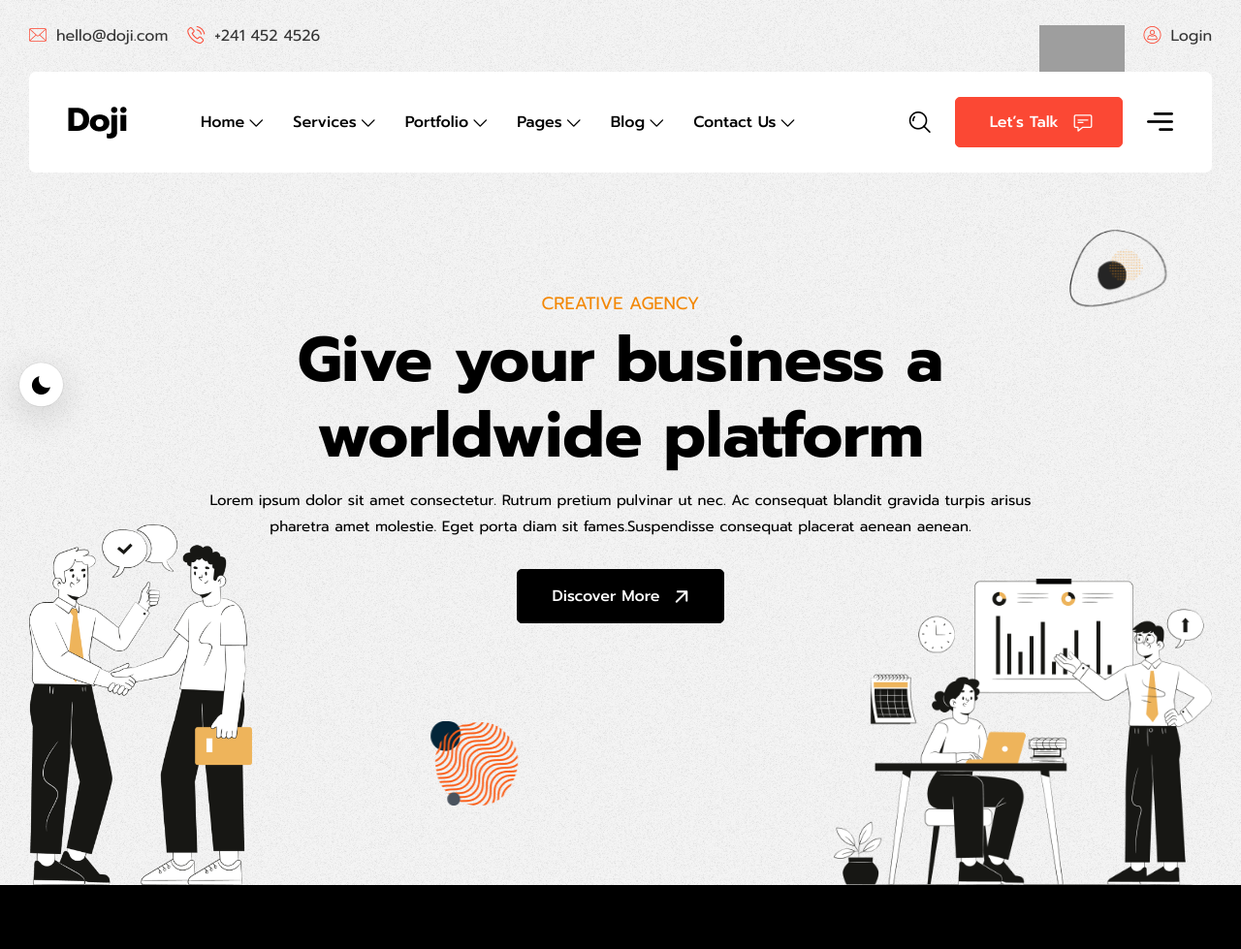
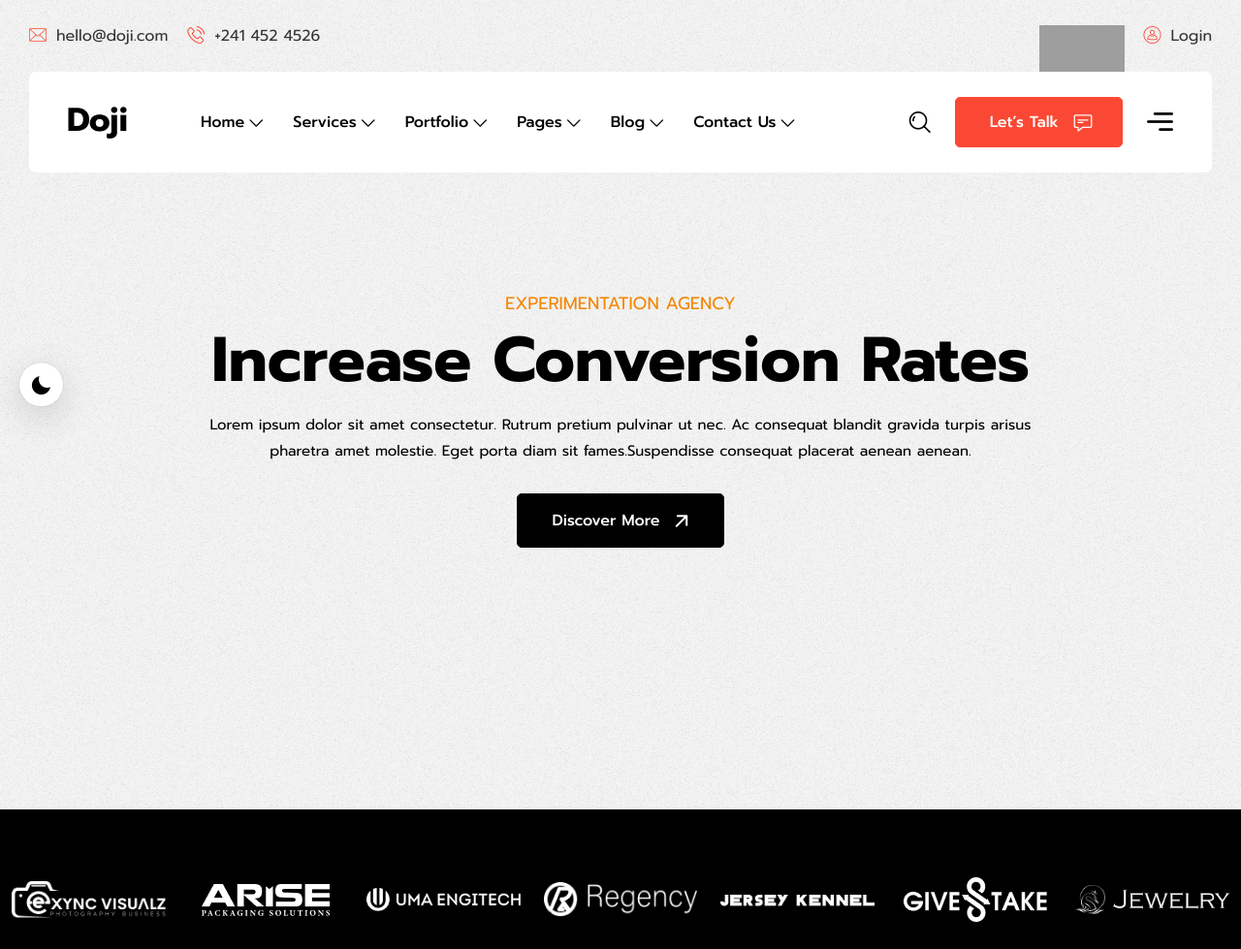
Before and after one commit to FilipRastovic/clarity-enhanced-gatsby, a Gatsby site: page / in a window 1280 px wide. Shown: the top 979 px of the page at 97% size. Built offline with nearby package versions, Linux system fonts and the light colour scheme; Gatsby itself is replaced by a stand-in of ours; grey boxes are pictures that could not be loaded; a web font is replaced by a local one.

Commit message:
changing copy, removing images

```diff
--- a/src/components/Index/Banner.js
+++ b/src/components/Index/Banner.js
@@ -48,34 +48,6 @@ const Banner = () => {
 						<i className="flaticon-right-up"></i>
 					</Link>
 				</div>
-				<div
-					className="main-banner-image text-center one"
-					data-aos="fade-in"
-					data-aos-duration="1000"
-					data-aos-delay="100"
-				>
-					<img
-						src={banner && banner.bannerImage1.publicURL}
-						alt="banner"
-					/>
-				</div>
-				<div
-					className="main-banner-image text-center two"
-					data-aos="fade-in"
-					data-aos-duration="1000"
-					data-aos-delay="300"
-				>
-					<img
-						src={banner && banner.bannerImage2.publicURL}
-						alt="banner"
-					/>
-				</div>
-			</div>
-			<div className="shape1">
-				<img src={shape1} alt="shape1" />
-			</div>
-			<div className="shape2">
-				<img src={shape2} alt="shape2" />
 			</div>
 		</div>
 	);
--- a/src/data/bannerOne/index.json
+++ b/src/data/bannerOne/index.json
@@ -1,7 +1,7 @@
 {
 	"banner": {
-		"title": "Give your business a worldwide platform",
-		"subtitle": "CREATIVE AGENCY",
+		"title": "Increase Conversion Rates",
+		"subtitle": "EXPERIMENTATION AGENCY",
 		"description": "Lorem ipsum dolor sit amet consectetur. Rutrum pretium pulvinar ut nec. Ac consequat blandit gravida turpis arisus pharetra amet molestie. Eget porta diam sit fames.Suspendisse consequat placerat aenean aenean.",
 		"btnTitle": "Discover More",
 		"btnLink": "/about-us",
```
